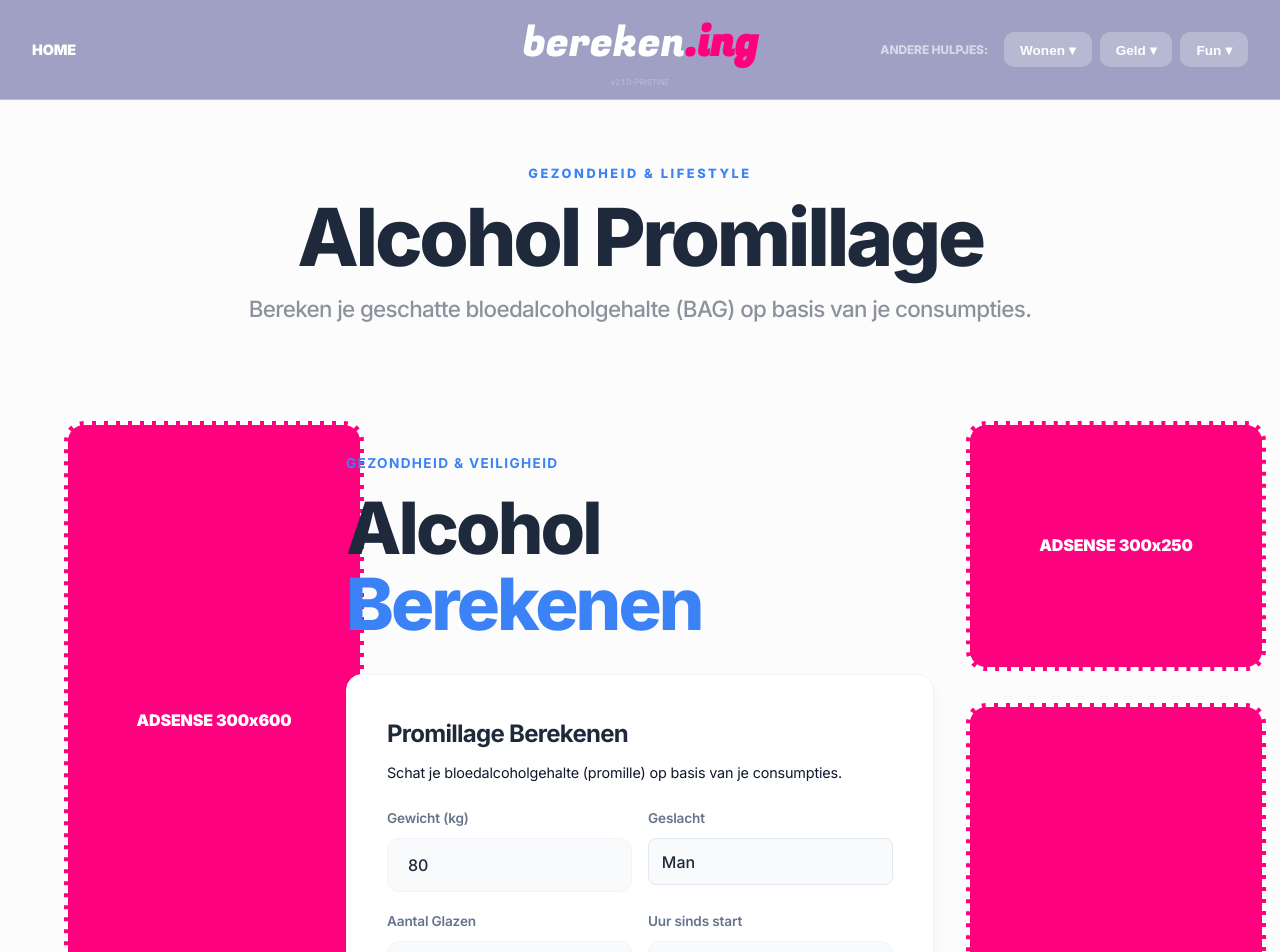
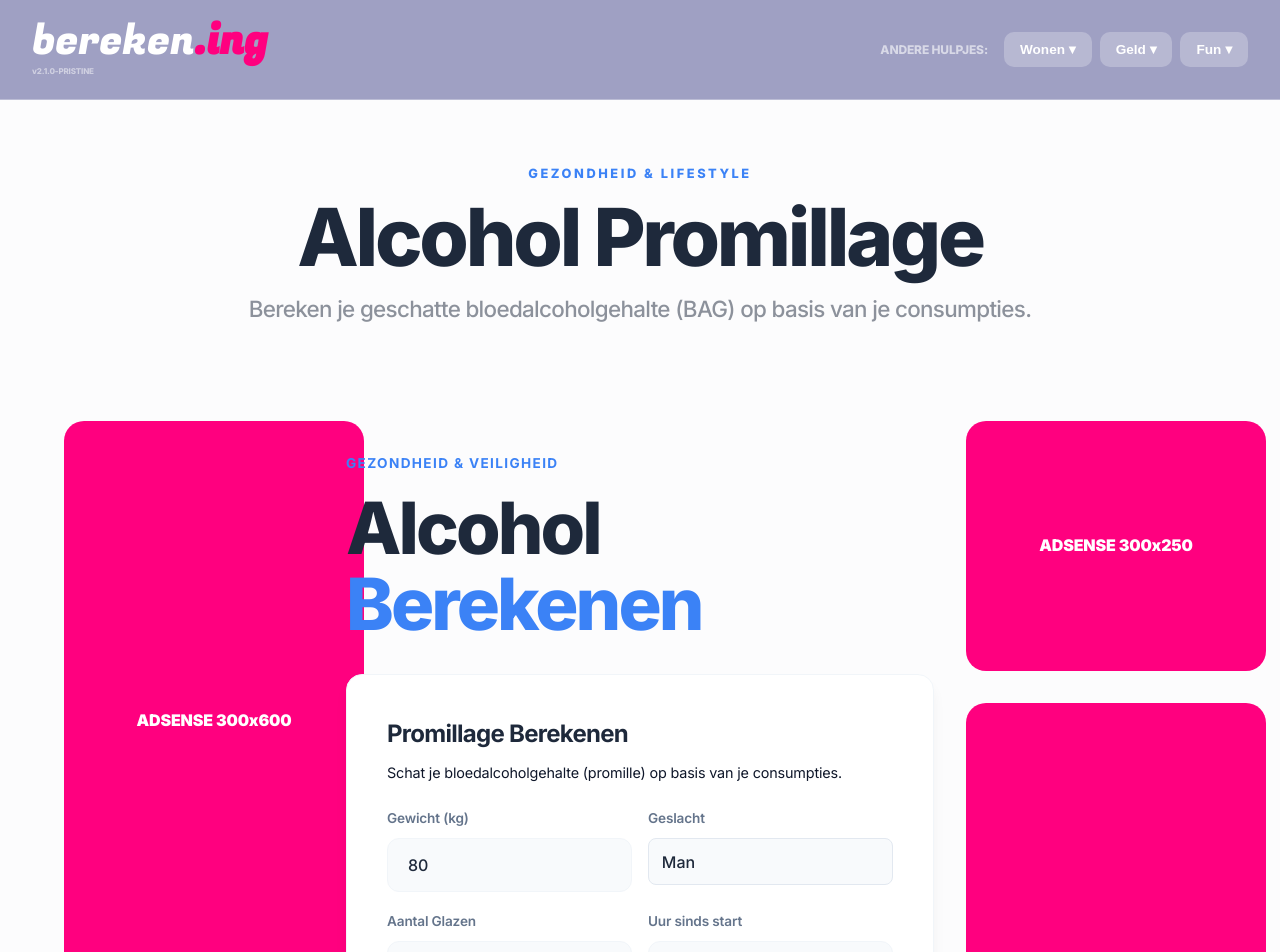
Before and after one commit to sirklaas/bereken.ing, a Next.js app: page /alcohol in a window 1280 px wide. Shown: the top 952 px of the page. Built offline with nearby package versions, Linux system fonts and the light colour scheme.

Commit message:
style: reposition logo to left, restore version stamp, and remove ad borders

```diff
--- a/src/components/Header.tsx
+++ b/src/components/Header.tsx
@@ -10,21 +10,24 @@ const CATEGORIES = [
       { name: "Hypotheek", href: "/hypotheek" },
       { name: "Zonnepanelen", href: "/wonen/zonnepanelen" },
       { name: "Warmtepomp", href: "/warmtepomp" },
+      { name: "Isolatie", href: "/isolatie" },
     ]
   },
   {
     name: "Geld",
     links: [
-      { name: "Verzekeringen", href: "/geld/autokosten" },
+      { name: "Autoverzekering", href: "/geld/autokosten" },
       { name: "Vaste Lasten", href: "/vaste-lasten" },
+      { name: "Uurtarief", href: "/uurtarief" },
     ]
   },
   {
     name: "Fun",
     links: [
       { name: "Magische 8-Ball", href: "/fun/8ball" },
-      { name: "Kerst", href: "/fun/kerst" },
+      { name: "Kerst Countdown", href: "/fun/kerst" },
       { name: "Death Clock", href: "/fun/dagentot" },
+      { name: "I Ching", href: "/fun/iching" },
     ]
   }
 ];
@@ -44,7 +47,6 @@ export default function Header() {
       alignItems: "center"
     }}>
       <div className="container" style={{
-        position: "relative",
         display: "flex",
         justifyContent: "space-between",
         alignItems: "center",
@@ -54,27 +56,19 @@ export default function Header() {
         padding: "0 2rem"
       }}>
 
-        {/* Left: HOME */}
-        <Link href="/" style={{ color: "white", textDecoration: "none", fontWeight: 900, fontSize: "0.9rem" }}>HOME</Link>
-
-        {/* Center: Logo (FORCE CENTER) */}
-        <div style={{
-          position: "absolute",
-          left: "50%",
-          top: "50%",
-          transform: "translate(-50%, -50%)",
-          textAlign: "center"
-        }}>
+        {/* Left: Logo & Version Stamp */}
+        <div style={{ display: "flex", flexDirection: "column", alignItems: "flex-start" }}>
           <Link href="/" style={{
             fontSize: "2.6rem",
             fontWeight: 400,
             textDecoration: "none",
             fontFamily: "var(--font-heading)",
-            color: "white"
+            color: "white",
+            lineHeight: 1
           }}>
             bereken<span style={{ fontWeight: 800, color: "#FF007F" }}>.ing</span>
           </Link>
-          <span style={{ fontSize: "0.5rem", color: "rgba(255,255,255,0.3)", display: "block" }}>v2.1.0-PRISTINE</span>
+          <span style={{ fontSize: "0.5rem", color: "rgba(255,255,255,0.5)", fontWeight: 800, marginTop: "0.2rem" }}>v2.1.0-PRISTINE</span>
         </div>
 
         {/* Right: Dropdowns */}
--- a/src/components/ToolLayout.tsx
+++ b/src/components/ToolLayout.tsx
@@ -21,10 +21,10 @@ export default function ToolLayout({ children, intro, title, subtitle }: ToolLay
       {/* 2. 3-Column Pristine Grid */}
       <div className="pristine-grid">
 
-        {/* Left Ad Sidebar (Always Pink Placeholder) */}
+        {/* Left Ad Sidebar (Pink Placeholder) */}
         <div className="ad-sidebar left-ad">
           <div style={{
-            background: "#FF007F", // Bright Pink
+            background: "#FF007F",
             width: "300px",
             height: "600px",
             display: "flex",
@@ -32,8 +32,7 @@ export default function ToolLayout({ children, intro, title, subtitle }: ToolLay
             justifyContent: "center",
             color: "white",
             fontWeight: 900,
-            borderRadius: "20px",
-            border: "4px dashed white"
+            borderRadius: "20px"
           }}>
             ADSENSE 300x600
           </div>
@@ -44,7 +43,7 @@ export default function ToolLayout({ children, intro, title, subtitle }: ToolLay
           {children}
         </main>
 
-        {/* Right Ad Sidebar (Always Pink Placeholder) */}
+        {/* Right Ad Sidebar (Pink Placeholder) */}
         <div className="ad-sidebar right-ad">
           <div style={{
             background: "#FF007F",
@@ -56,7 +55,6 @@ export default function ToolLayout({ children, intro, title, subtitle }: ToolLay
             color: "white",
             fontWeight: 900,
             borderRadius: "20px",
-            border: "4px dashed white",
             marginBottom: "2rem"
           }}>
             ADSENSE 300x250
@@ -70,8 +68,7 @@ export default function ToolLayout({ children, intro, title, subtitle }: ToolLay
             justifyContent: "center",
             color: "white",
             fontWeight: 900,
-            borderRadius: "20px",
-            border: "4px dashed white"
+            borderRadius: "20px"
           }}>
             ADSENSE 300x600
           </div>
```
